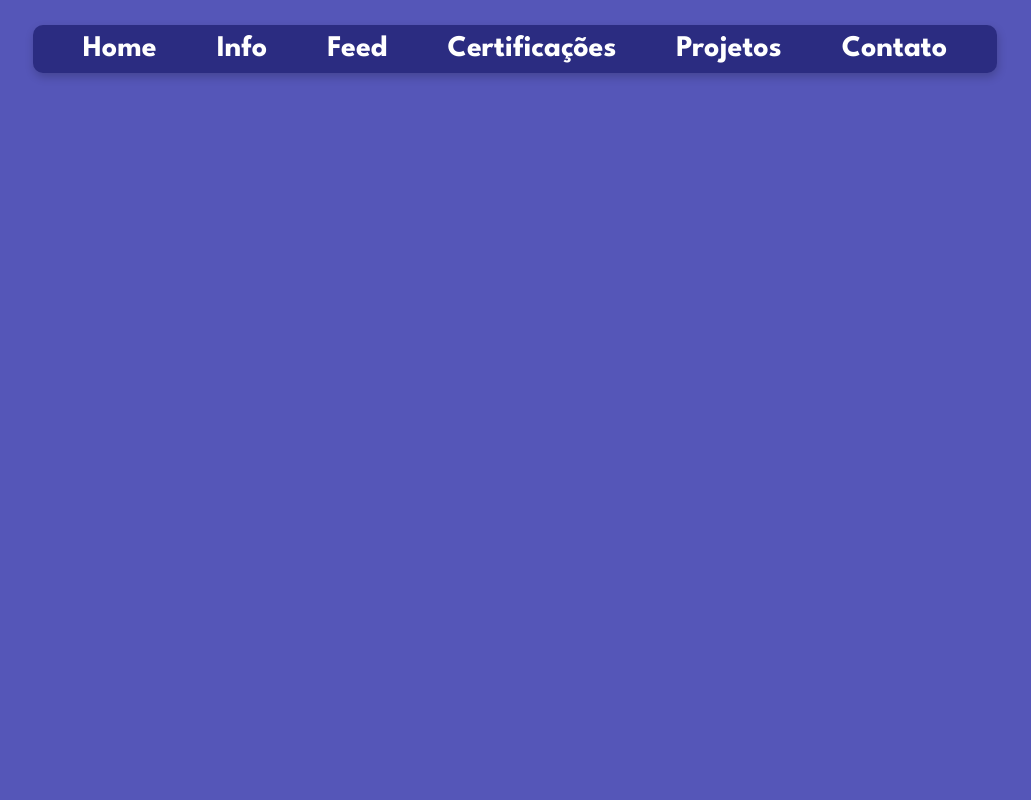
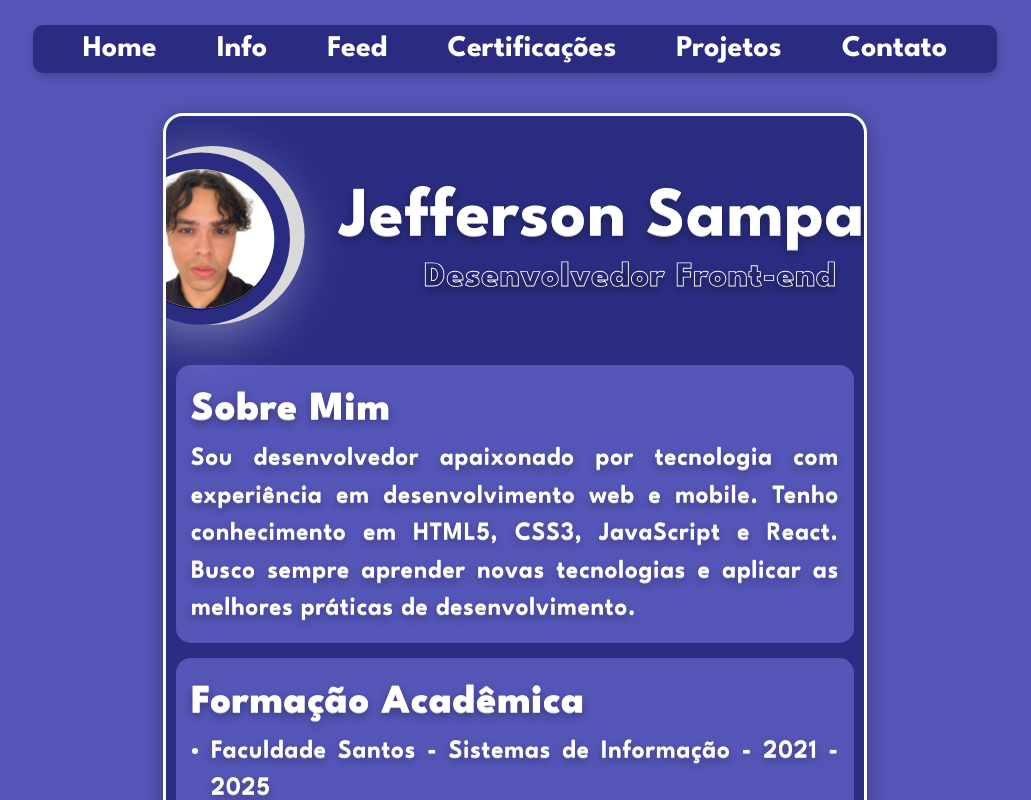
Before and after one commit to JeffSSampaio/portifolio, a React (Vite) app: page /info in a window 1280 px wide. Shown: the top 800 px of the page, without its empty margins (125-1156 px from the left). Built offline with nearby package versions, Linux system fonts and the light colour scheme; no server answers.

Commit message:
feat: criação de formato do cv em info

```diff
--- a/src/pages/Info.jsx
+++ b/src/pages/Info.jsx
@@ -1,12 +1,120 @@
 
 import  useTitulo  from '../hooks/useTitulo';
 import Header from '../components/Header';
+import fotoPerfil from '../assets/fotoPerfil.svg';
+import Card from '../components/Card';
+import Rodape from '../components/Rodape';
+import '../styles/info.css';
+
 function Info() {
     useTitulo('Info');
+
+    const cvData = {
+        name: "Jefferson Sampaio",
+        title: "Desenvolvedor Front-end",
+        sobre: "Sou desenvolvedor apaixonado por tecnologia com experiência em desenvolvimento web e mobile. Tenho conhecimento em HTML5, CSS3, JavaScript e React. Busco sempre aprender novas tecnologias e aplicar as melhores práticas de desenvolvimento.",
+
+        formacao: [
+            {
+                instituicao: "Faculdade Santos",
+                curso: "Sistemas de Informação",
+                periodo: "2021 - 2025"
+            },
+            {
+                instituicao: "Faculdade Santos",
+                curso: "Sistemas de Informação",
+                periodo: "2021 - 2025"
+            }
+
+        ],
+        experiencias: [
+            {
+                empresa: "Maravilha Plásticas",
+                cargo: "Desenvolvedor",
+                periodo: "06/23 - 10/23",
+                atribuicoes: [
+                    "Desenvolvimento de um sistema interno para gerenciamento de estoque utilizando React e Node.js.",
+                    "Implementação de funcionalidades para otimizar processos internos da empresa.",
+                    "Colaboração com a equipe para garantir a qualidade do código e a entrega dentro dos prazos estabelecidos."
+                ]
+            },
+            {
+                empresa: "Maravilha Plásticas",
+                cargo: "Estagiário de Estoque",
+                periodo: "02/22 - 10/22",
+                atribuicoes: [
+                    "Auxílio na organização e controle do estoque da empresa.",
+                    "Apoio na implementação de melhorias nos processos de armazenamento e distribuição de produtos.",
+                    "Colaboração com a equipe para garantir a eficiência nas operações diárias."
+                ]
+            }
+        ]
+    };
+
     return(
-        <div>
-              <Header children={<li><a href="/homepage">Home</a></li>}/>
+
+            <div>
+
+                <Header children={ <li><a href="/homepage">Home</a></li>}/>
+        <div className='flex justify-center '>
+
+            <div className='card-info'>
+
+
+                <div className='conteudo-principal flex flex-row items-center justify-center pt-3 pb-4 '>
+
+                <div className='container-foto-info'>
+                    <img src={fotoPerfil} alt="Foto de perfil" className='fotoPerfilInfo' />
+                </div>
+
+
+                <div className=' conteudo-info text-center mt-6 mb-6'>
+                    <h1 className='text-3xl font-bold text-white'>{cvData.name}</h1>
+                    <p className='text-gray-300 text-lg'>{cvData.title}</p>
+                </div>
+
+                </div>
+
+
+
+                <div className='sobre-mim px-6 py-4 w-full'>
+                    <h2 className='text-xl font-bold text-white mb-2'>Sobre Mim</h2>
+                    <p className='text-gray-200 text-sm leading-relaxed'>{cvData.sobre}</p>
+
+                </div>
+
+
+
+                <div className='formacao-academica px-6 py-4 w-full'>
+                    <h2 className='text-xl font-bold text-white mb-3'>Formação Acadêmica</h2>
+                      <ul>
+                    {cvData.formacao.map((form, index) => (
+                            <li key={index}>{form.instituicao} - {form.curso} - {form.periodo}</li>
+                    ))}
+
+                    </ul>
+                </div>
+
+
+
+                <div className='experiencias px-6 py-4 w-full'>
+                    <h2 className='text-xl font-bold text-white mb-3'>Experiências Profissionais </h2>
+                    {cvData.experiencias.map((exp, index) => (
+                        <div key={index} className='mb-4 bg-blue-800 p-3 rounded'>
+                            <Card backgroundColor='var(--cor-roxo-escuro)' margin='30px' width={400} borderRadius={8} isHover  >
+                            <h3 className='text-white font-semibold'>{exp.empresa}</h3>
+                            <h3 className='text-gray-200 text-sm'>{exp.cargo}</h3>
+                            <h3 className='text-gray-400 text-xs'>{exp.periodo} </h3>
+                            </Card>
+
+                        </div>
+                    ))}
+                </div>
+            </div>
         </div>
+        <Rodape></Rodape>
+            </div>
+
     )
 }
 export default Info;
--- /dev/null
+++ b/src/styles/info.css
@@ -0,0 +1,134 @@
+
+
+.container-foto-info {
+    position: relative;
+    border-radius: 50%;
+
+    margin-top: 20px;
+
+}
+
+.container-foto-info::before {
+    content: "";
+    position: absolute;
+
+    width: 230px;
+    height: 230px;
+
+    top: 50%;
+    left: 50%;
+    transform: translate(-50%, -50%);
+
+    background: radial-gradient(
+        circle,
+        rgba(255, 255, 255, 0.6) 0%,
+        rgba(255, 255, 255, 0.3) 50%,
+        rgba(120, 130, 255, 0.1) 60%,
+        transparent 70%
+    );
+
+    border-radius: 50%;
+    filter: blur(25px);
+    z-index: 0;
+}
+
+
+
+
+.fotoPerfilInfo{
+    height: 200px;
+    object-fit: cover;
+    position: relative;
+    z-index: 0;
+}
+
+.card-info {
+    background-color: var(--cor-roxo-escuro, #3730a3);
+    margin:40px auto;
+    padding: 10px ;
+    width: 55%;
+    max-width: 65rem;
+    min-height: 40rem;
+    border-radius: 20px;
+    box-shadow: 0 4px 20px rgba(0, 0, 0, 0.35);
+    display: flex;
+    flex-direction: column;
+    align-items: center;
+    overflow: hidden;
+    padding-bottom: 20px;
+    border: 3px solid white;
+}
+
+
+.conteudo-info {
+    font-family: 'League Spartan', sans-serif;
+    color: var(--cor-branca);
+    font-weight: 800;
+    font-size: 35px;
+    padding: 20px;
+     letter-spacing: 0.9px;
+      line-height: 1.15;
+      text-shadow:
+        0 4px 10px rgba(0, 0, 0, 0.35),
+        0 1px 0 ;
+        white-space: nowrap;
+}
+
+.conteudo-info p{
+     -webkit-text-stroke: 0.9px white;
+     color: transparent;
+
+}
+
+/* Barra personalizada */
+.border-white {
+    border-color: rgba(255, 255, 255, 0.6) !important;
+    width: 600px !important;
+    margin: 10px;
+    height: 3px !important;
+    background-color: rgba(255, 255, 255, 0.6) !important;
+    border: none !important;
+    opacity: 0.6;
+}
+
+/* seções */
+
+.sobre-mim, .formacao-academica, .experiencias {
+ padding: 15px;
+ max-width: 800px;
+ background-color: var(--cor-roxo-claro);
+ border-radius: 15px;
+}
+
+.sobre-mim h2, .formacao-academica h2, .experiencias h2 {
+    font-size: 40px;
+    margin: 0;
+    font-family: 'League Spartan', sans-serif;
+    font-weight: 800;
+    text-align: justify;
+    color: white;
+    text-shadow:
+        0 4px 10px rgba(0, 0, 0, 0.35),
+        0 1px 0 ;
+    white-space: nowrap;
+}
+
+.sobre-mim , .formacao-academica , .experiencias  {
+    font-size: 25px;
+    margin-top: 15px;
+    font-family: 'League Spartan', sans-serif;
+    font-weight: 600;
+    letter-spacing: 0.8px;
+    text-align: justify;
+    color: white;
+    line-height: 1.5;
+    text-shadow:
+        0 4px 10px rgba(0, 0, 0, 0.35),
+        0 1px 0 ;
+}
+
+
+.formacao-academica ul li{
+   font-size:25.2px;
+    margin-left: 20px;
+}
```
